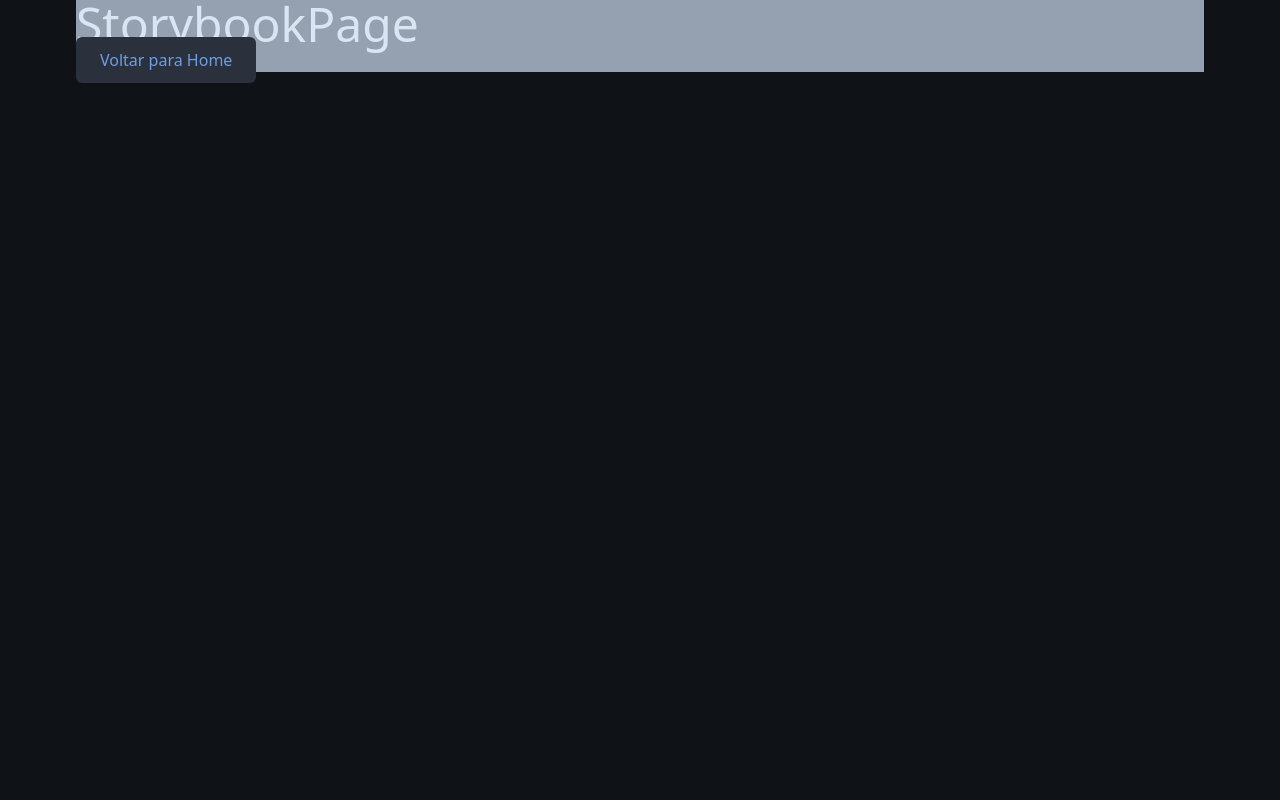
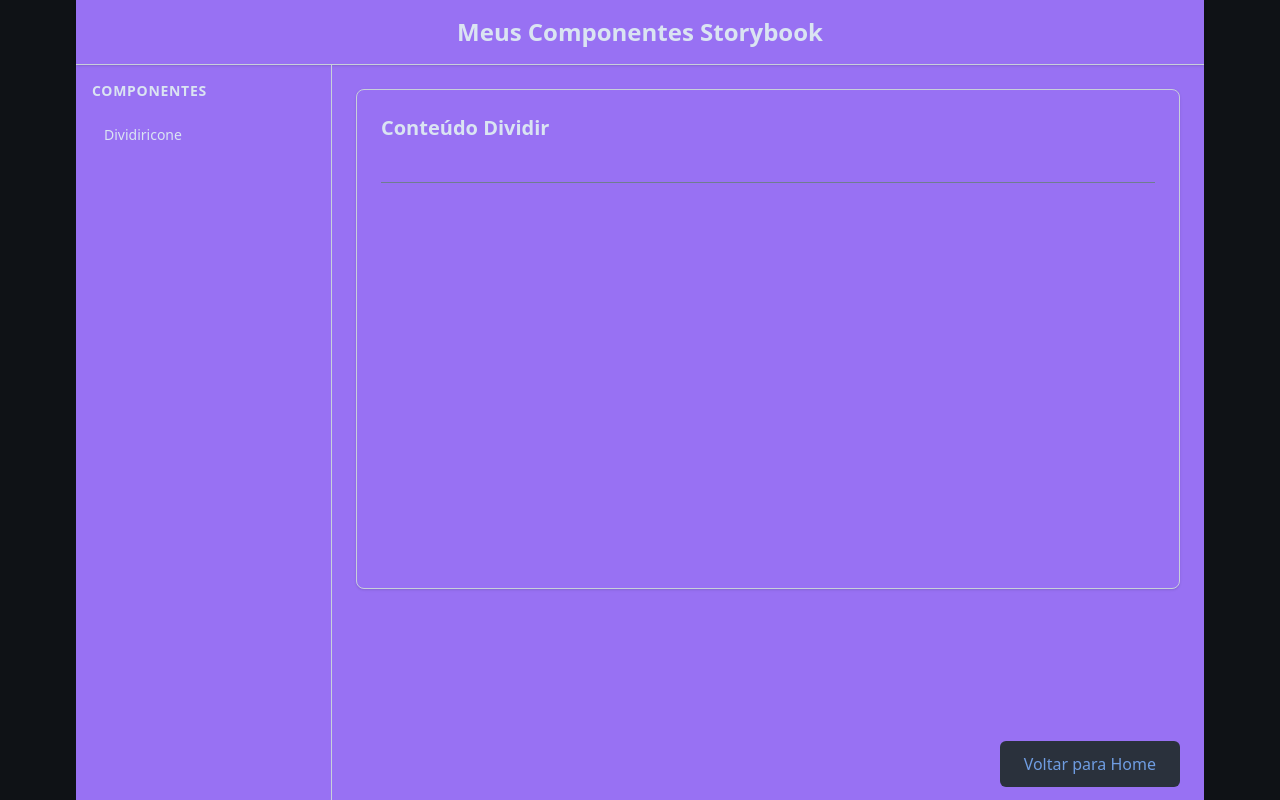
Before and after one commit to carlossroliveira/current-portfolio, a Next.js app: page /storybook in a window 1280 px wide. Built offline with nearby package versions, Linux system fonts and the light colour scheme.

Commit message:
Refactor StorybookPage layout for improved component selection and code clarity

```diff
--- a/src/app/storybook/page.tsx
+++ b/src/app/storybook/page.tsx
@@ -1,10 +1,68 @@
+'use client'
 import Link from 'next/link'
+import { useState } from 'react'
+import Divider from '../components/Divider'
 
 export default function StorybookPage() {
+  const [selectedComponent, setSelectedComponent] = useState<string | null>(
+    'dividir'
+  )
+
+  const components = [{ id: 'dividir', name: 'Dividir' }]
+
   return (
-    <div className="bg-gray-300">
-      <h1 className="text-5xl">StorybookPage</h1>
+    <div className="flex flex-col h-screen bg-gray-50 bg-purple">
+      <header className="border-b border-gray-200 bg-white p-4 shadow-sm">
+        <div className="max-w-7xl mx-auto">
+          <h1 className="text-2xl font-bold text-center text-gray-100">
+            Meus Componentes Storybook
+          </h1>
+        </div>
+      </header>
 
+      <div className="flex flex-1 overflow-hidden">
+        <aside className="w-64 border-r border-gray-200 bg-white overflow-y-auto">
+          <nav className="p-4">
+            <h2 className="text-sm font-semibold uppercase tracking-wider mb-4">
+              Componentes
+            </h2>
+
+            <ul className="space-y-1">
+              {components.map(component => (
+                <li key={component.id}>
+                  <button
+                    type="button"
+                    onClick={() => setSelectedComponent(component.id)}
+                    className={`w-full flex items-center justify-between px-3 py-2 text-sm rounded-md transition-colors ${
+                      selectedComponent === component.id
+                        ? 'bg-purple-100 text-purple-700 font-medium'
+                        : 'text-gray-700 hover:bg-gray-100'
+                    }`}
+                  >
+                    {component.name}
+                    {selectedComponent === component.id && 'icone'}
+                  </button>
+                </li>
+              ))}
+            </ul>
+          </nav>
+        </aside>
+
+        <main className="flex-1 overflow-y-auto p-6 relative">
+          <div className="max-w-4xl mx-auto">
+            <div className="bg-white rounded-lg shadow-sm border border-gray-200 p-6 min-h-[500px]">
+              <h2 className="text-xl font-semibold mb-4">
+                Conteúdo{' '}
+                {selectedComponent &&
+                  selectedComponent.charAt(0).toUpperCase() +
+                    selectedComponent.slice(1)}
+              </h2>
+
+              <Divider className="mt-10" />
+            </div>
+          </div>
+
+          <div className="absolute bottom-6 right-6">
             <Link
               href="/"
               className="px-6 py-3 bg-gray-500 text-blue rounded-md cursor-pointer transition-colors duration-300 hover:bg-blue hover:text-gray-900"
@@ -12,5 +70,8 @@ export default function StorybookPage() {
               Voltar para Home
             </Link>
           </div>
+        </main>
+      </div>
+    </div>
   )
 }
```
Lines whose indentation alone changed are shown as unchanged.
